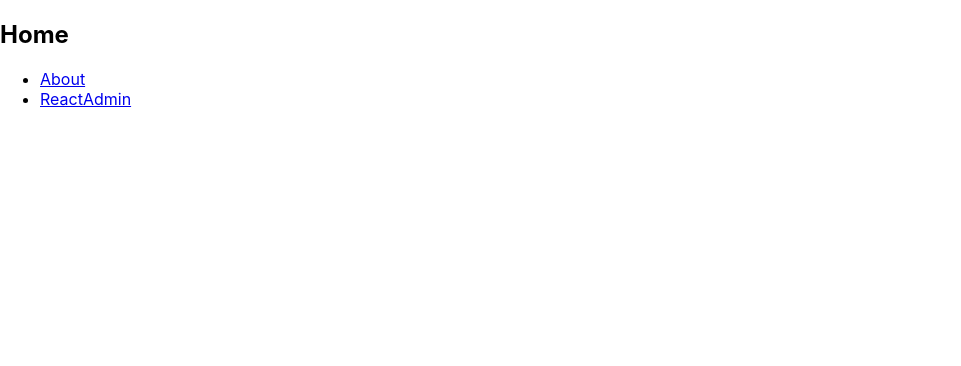
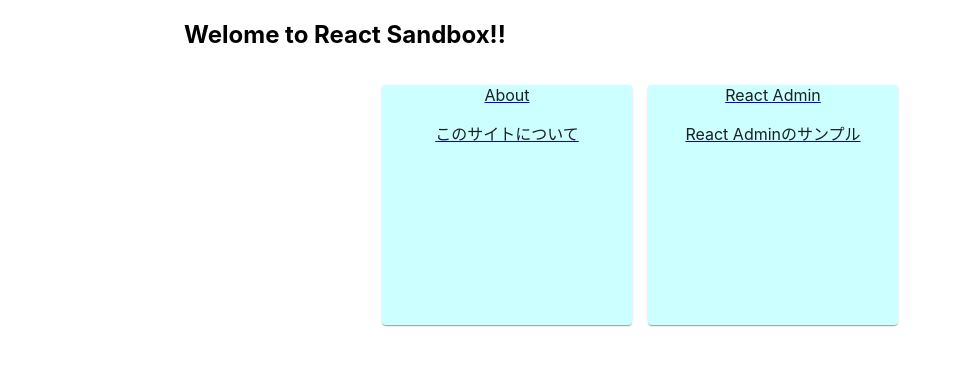
Before and after one commit to MasanoriIwakura/react-sandbox, a React (Create React App) app: page / in a window 1280 px wide. Shown: the top 366 px of the page, without its empty margins (0-961 px from the left). Built offline with nearby package versions, Linux system fonts and the light colour scheme; what ra-data-json-server would draw is missing.

Commit message:
Fix route to admin

```diff
--- a/src/App.tsx
+++ b/src/App.tsx
@@ -1,6 +1,8 @@
 import React from "react";
-import { BrowserRouter as Router, Switch, Route, Link } from "react-router-dom";
+import { BrowserRouter as Router, Switch, Route } from "react-router-dom";
 
+import Home from "./pages/Home";
+import About from "./pages/About";
 import Admin from "./pages/Admin";
 
 const App = () => {
@@ -21,24 +23,4 @@
   );
 };
 
-const Home = () => {
-  return (
-    <>
-    <h2>Home</h2>
-    <ul>
-      <li>
-        <Link to="/about">About</Link>
-      </li>
-      <li>
-        <Link to="/admin">ReactAdmin</Link>
-      </li>
-    </ul>
-    </>
-  );
-};
-
-const About = () => {
-  return <h2>About</h2>;
-};
-
 export default App;
--- a/src/components/admin/Dashboard.tsx
+++ b/src/components/admin/Dashboard.tsx
@@ -1,11 +1,15 @@
 import * as React from "react";
 import { Card, CardContent, CardHeader } from "@material-ui/core";
+import Button from "@material-ui/core/Button";
 
 const Dashboard = () => {
   return (
     <Card>
       <CardHeader title="Welcome to the administration" />
       <CardContent>Lorem ipsum sic dolor amet...</CardContent>
+      <a href="/">
+        <Button variant="contained">Go to Home</Button>
+      </a>
     </Card>
   );
 };
--- /dev/null
+++ b/src/pages/About.tsx
@@ -0,0 +1,24 @@
+import React from "react";
+import Container from "@material-ui/core/Container";
+import Button from "@material-ui/core/Button";
+import { useHistory } from "react-router-dom";
+
+const About = () => {
+  const history = useHistory();
+
+  return (
+    <>
+      <Container maxWidth="md">
+        <h2>About</h2>
+        <p>
+          Reactの勉強用に作成したコンポーネントやライブラリを使用したサンプルを配置します。
+        </p>
+        <Button variant="contained" onClick={history.goBack}>
+          Back
+        </Button>
+      </Container>
+    </>
+  );
+};
+
+export default About;
--- /dev/null
+++ b/src/pages/Home.tsx
@@ -0,0 +1,71 @@
+import React from "react";
+import { Link } from "react-router-dom";
+import { makeStyles, createStyles, Theme } from "@material-ui/core/styles";
+import Container from "@material-ui/core/Container";
+import Grid from "@material-ui/core/Grid";
+import Paper from "@material-ui/core/Paper";
+
+const useStyles = makeStyles((theme: Theme) =>
+  createStyles({
+    root: {
+      flexGrow: 1,
+    },
+    paper: {
+      height: 240,
+      width: 250,
+      background: "#CCFFFF",
+      textAlign: "center",
+    },
+  })
+);
+
+interface ILink {
+  path: string;
+  label: string;
+  overview: string;
+}
+
+const links: ILink[] = [
+  {
+    path: "/about",
+    label: "About",
+    overview: "このサイトについて",
+  },
+  {
+    path: "/admin",
+    label: "React Admin",
+    overview: "React Adminのサンプル",
+  },
+];
+
+const Home = () => {
+  const classes = useStyles();
+
+  return (
+    <>
+      <Container maxWidth="md">
+        <Grid container className={classes.root} spacing={2}>
+          <Grid item xs={12}>
+            <h2>Welome to React Sandbox!!</h2>
+          </Grid>
+          <Grid item xs={12}>
+            <Grid container justify="center" spacing={2}>
+              {links.map((link, index) => (
+                <Grid key={index} item>
+                  <Link to={link.path}>
+                    <Paper className={classes.paper}>
+                      {link.label}
+                      <p>{link.overview}</p>
+                    </Paper>
+                  </Link>
+                </Grid>
+              ))}
+            </Grid>
+          </Grid>
+        </Grid>
+      </Container>
+    </>
+  );
+};
+
+export default Home;
```
